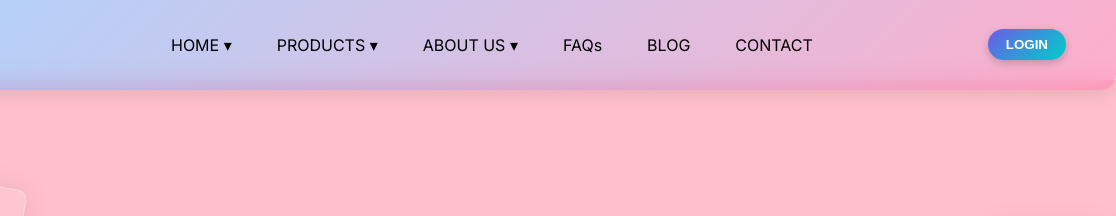
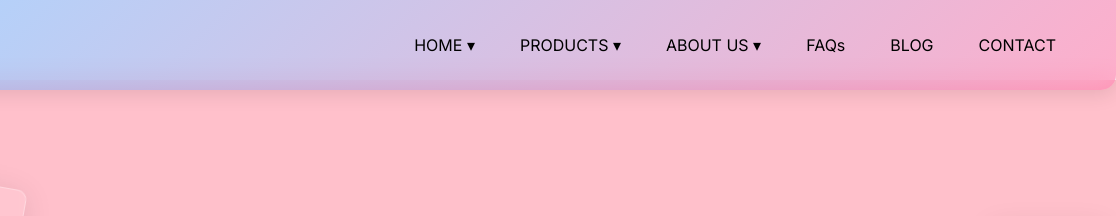
Before and after one commit to pramodmp3/final, a plain HTML site: page home2.html in a window 1280 px wide. Shown: the top 216 px of the page, 164-1280 px from the left. Drawn offline with Linux system fonts and the light colour scheme.

Commit message:
Update home2.html

```diff
--- a/home2.html
+++ b/home2.html
@@ -54,9 +54,7 @@
         <li><a href="./blog2.html">BLOG</a></li>
         <li><a href="./contact2.html">CONTACT</a></li>
       </ul>
-      <div class="login-btn">
-        <a href="./login2.html"><button id="loginButton">LOGIN</button></a>
-      </div>
+
     </nav>
     <div class="header-spacer"></div>
 
```
